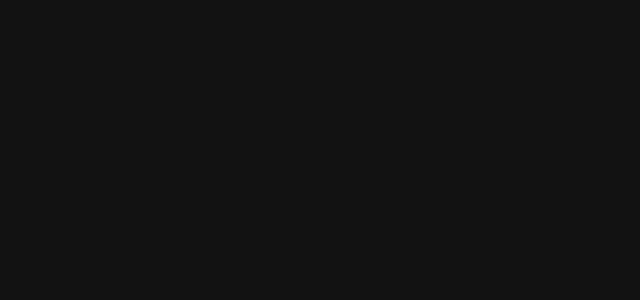
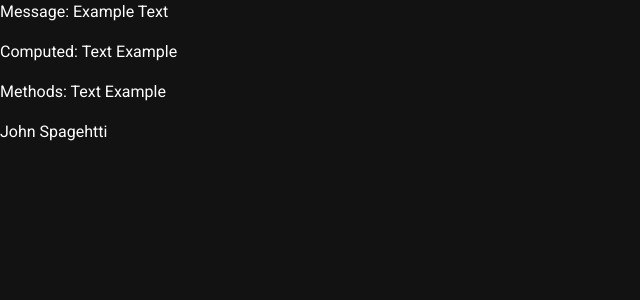
Before and after one commit to LebrancWorkshop/Learn-NuxtJS-Sakko, a Nuxt app in the folder app/: page /tutorials/computedmethods in a window 1280 px wide. Before the commit this address had no page. Shown: the top 300 px of the page, without its empty margins (0-640 px from the left). Built offline with nearby package versions, Linux system fonts and the light colour scheme.

Commit message:
✨ feat: updates

```diff
--- a/app/package.json
+++ b/app/package.json
@@ -16,6 +16,7 @@
     "@nuxtjs/axios": "^5.13.6",
     "@nuxtjs/pwa": "^3.3.5",
     "core-js": "^3.25.3",
+    "lodash": "^4.17.21",
     "nuxt": "^2.15.8",
     "vue": "^2.7.10",
     "vue-server-renderer": "^2.7.10",
--- /dev/null
+++ b/app/pages/tutorials/computedmethods.vue
@@ -0,0 +1,45 @@
+<!-- Methods รับค่า Argument ได้ แต่ Computed ทำไม่ได้  -->
+<!-- ค่าใน Computed หากค่าไม่เปลี่ยน จะไม่ Run ใหม่ หากมีการ Re-Render แต่ค่าใน Methods จะมีการรันใหม่ เมื่อมีการ Re-Render  -->
+<template>
+  <div>
+    <p>Message: {{ message }}</p>
+    <p>Computed: {{ computedMessage }}</p>
+    <p>Methods: {{ methodMessage() }}</p>
+    <p>{{ fullName }}</p>
+  </div>
+</template>
+
+<script>
+  export default {
+    data() {
+      return {
+        message: 'Example Text',
+        firstName: 'John',
+        lastName: 'Spagehtti'
+      }
+    },
+    computed: {
+      computedMessage() {
+        return this.message.split(' ').reverse().join(' ');
+      },
+      fullName: {
+        get() {
+          return `${this.firstName} ${this.lastName}`;
+        },
+        set(val) {
+          this.firstName = val.split(' ')[0];
+          this.lastName = val.split(' ')[1];
+        }
+      }
+    },
+    methods: {
+      methodMessage() {
+        return this.message.split(' ').reverse().join(' ');
+      }
+    }
+  }
+</script>
+
+<style scoped>
+
+</style>
--- /dev/null
+++ b/app/pages/tutorials/watcher.vue
@@ -0,0 +1,28 @@
+<template>
+  <div>
+    <div id="question">
+      <h1>Question</h1>
+      <v-text-field class="inputQuestion" type="text" v-model="question"></v-text-field>
+    </div>
+    <div id="answer">
+      <p>{{ answer }}</p>
+    </div>
+  </div>
+</template>
+
+<script>
+  export default {
+    data() {
+      return {
+        question: '',
+        answer: ''
+      }
+    }
+  }
+</script>
+
+<style scoped>
+  .inputQuestion {
+    width: 30%;
+  }
+</style>
```
Also changed, not shown: app/pages/tutorials/binding.vue (renamed from app/pages/tutorials/3.vue), app/pages/tutorials/controlflow.vue (renamed from app/pages/tutorials/2.vue), app/pages/tutorials/template.vue (renamed from app/pages/tutorials/1.vue), 1 other file (tests, documents, lock files or other folders).
